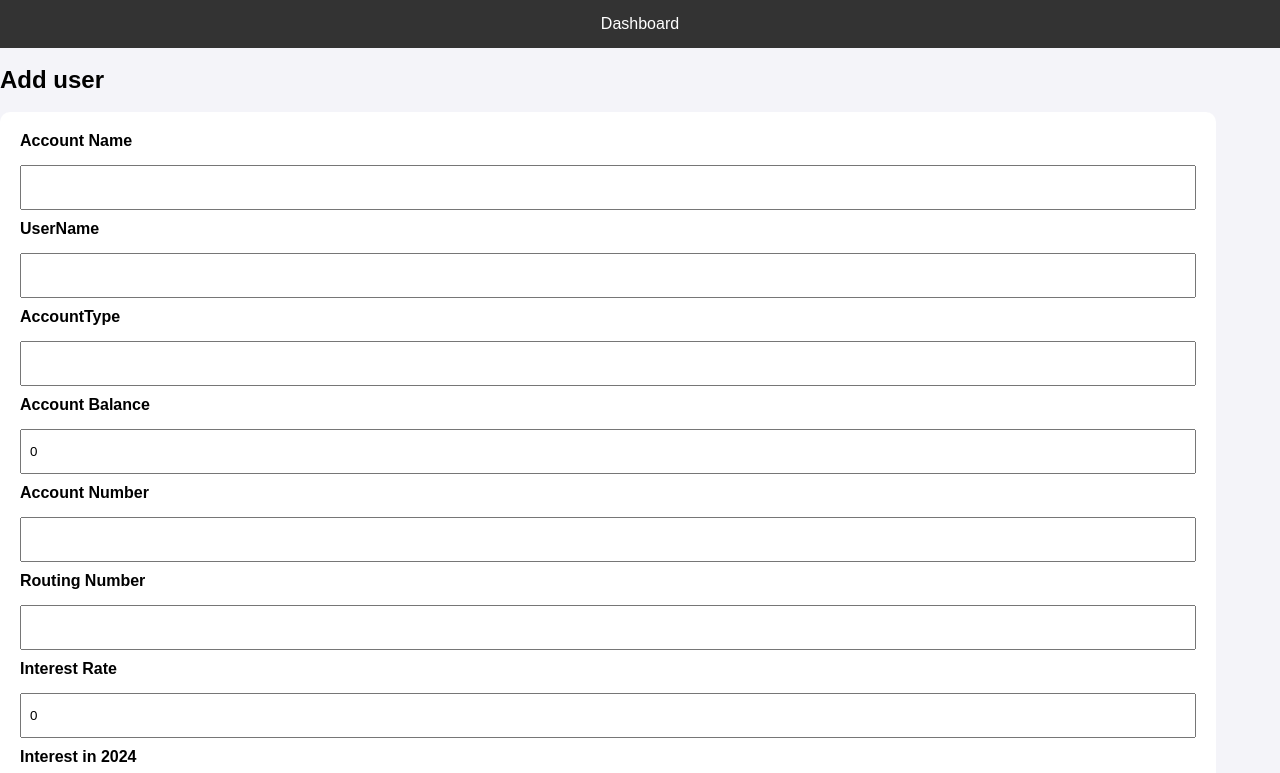
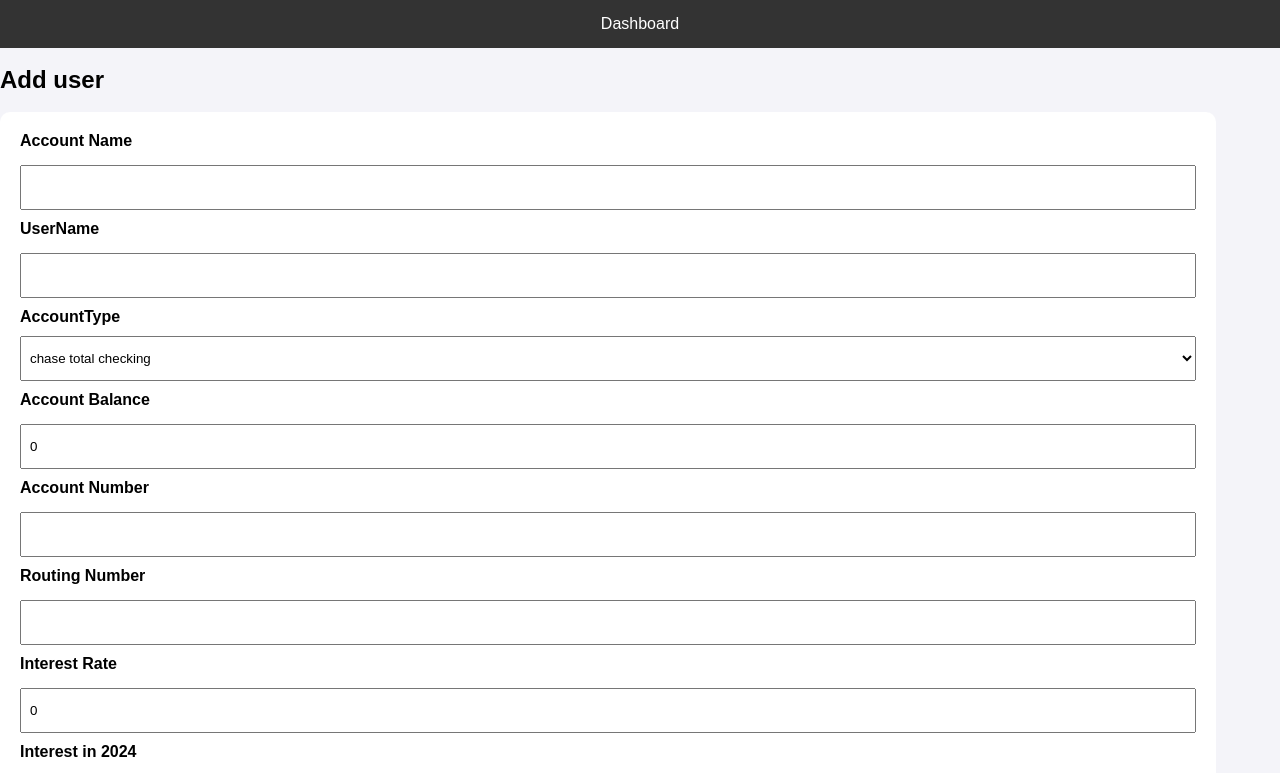
Before and after one commit to Naza1234/Defifrontendv01, a plain HTML site: page bank/adduser.html in a window 1280 px wide. Shown: the top 773 px of the page. Drawn offline with Linux system fonts and the light colour scheme.

Commit message:
still working on the new updates

```diff
--- a/bank/adduser.html
+++ b/bank/adduser.html
@@ -22,8 +22,14 @@
             <input type="text" id="userName" name="userName" required>
 
             <label for="AccountType">AccountType</label>
-            <input type="text" id="AccountType" name="AccountType" required>
-
+            <select id="AccountType" name="AccountType" required>
+                <option value="chase total checking">chase total checking</option>
+                <option value="chase savings">chase savings</option>
+                <option value="business complete checking">business complete checking</option>
+                <option value="chase secure banking">chase secure banking</option>
+                <option value="premier plus checking">premier plus checking</option>
+                <option value="chase sapphire banking">chase sapphire banking</option>
+            </select>
             <label for="AccountBalance">Account Balance</label>
             <input type="number" id="AccountBalance" name="AccountBalance" value="0">
 
```
